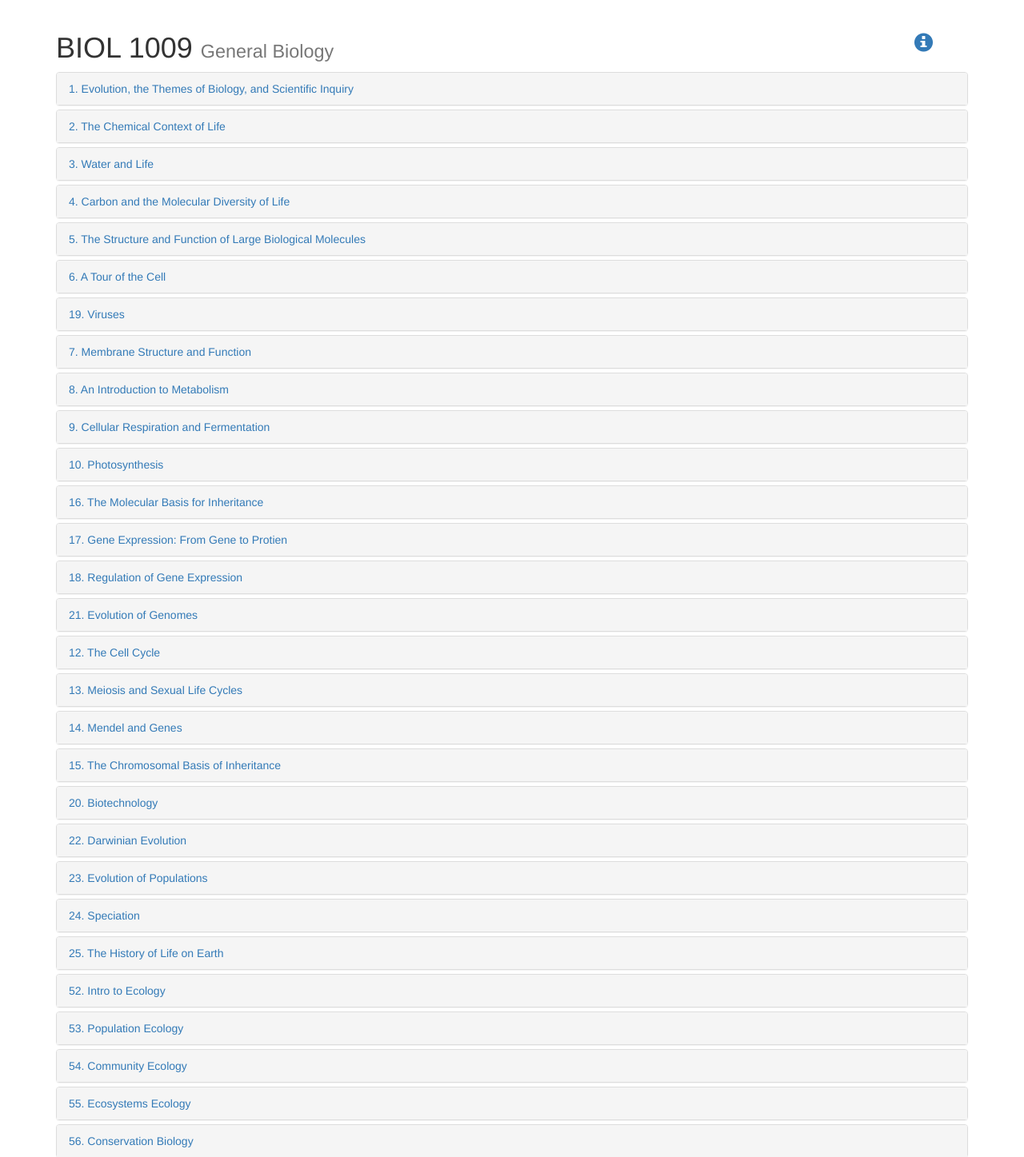
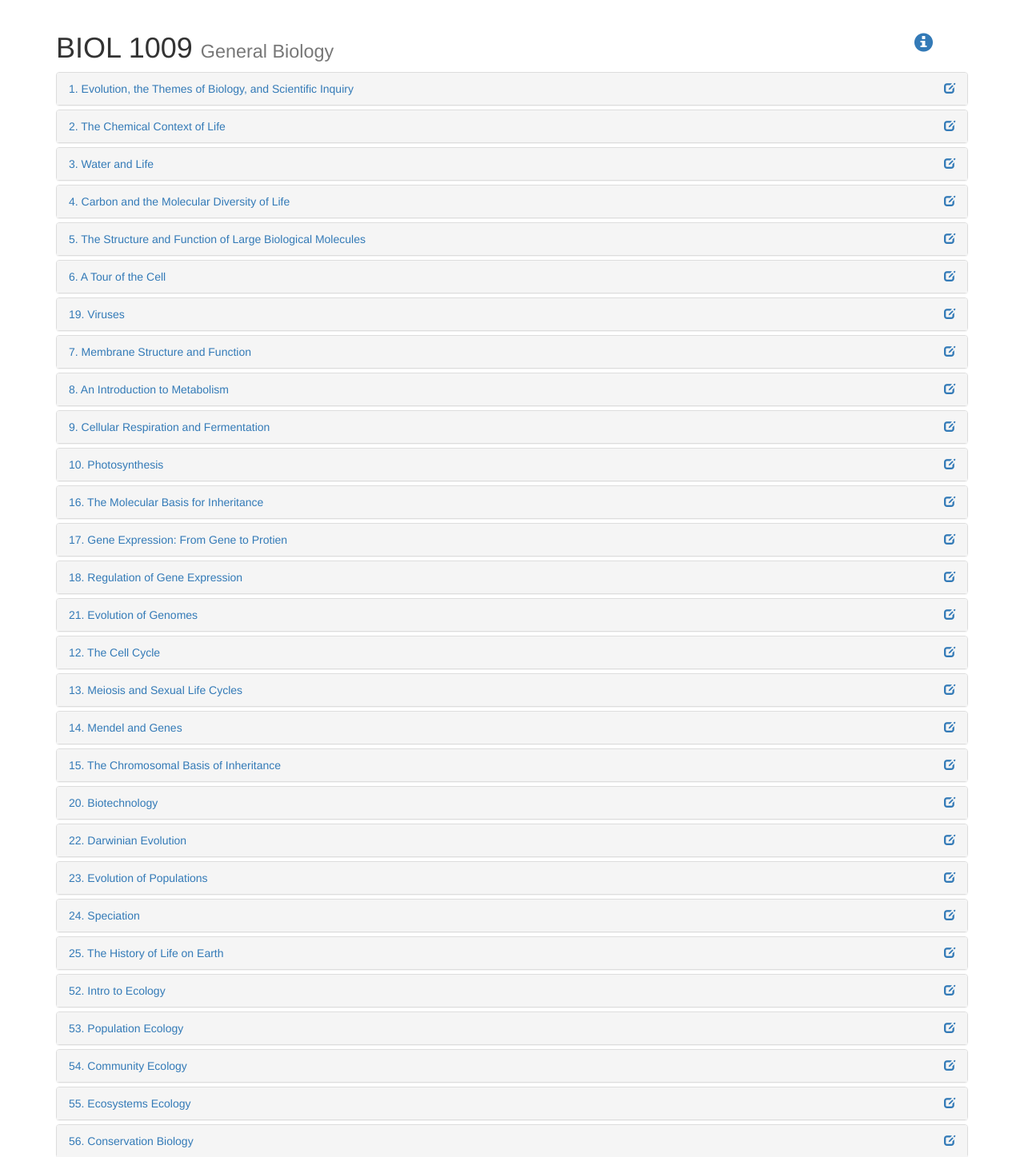
Before and after one commit to kriswithank/personalSite, a Django app: a page that uses coursenotes/templates/coursenotes/course_index.html in a window 1280 px wide. Shown: the part 51-1498 px from the top of the page at 80% size. Run offline with Django 3.2, Linux system fonts and the light colour scheme; data comes from the database, SQL or seed files in the repository; some libraries are stand-ins or nearby versions.

Commit message:
Add link to admin pages on chapter index page

```diff
--- a/coursenotes/templates/coursenotes/course_index.html
+++ b/coursenotes/templates/coursenotes/course_index.html
@@ -39,6 +39,9 @@
     <div class="panel panel-default">
 
         <div class="panel-heading" ch-num="{{ ch.number }}">
+            <a href="{% url 'admin:coursenotes_chapter_change' ch.id %}" class="pull-right">
+                <span class="glyphicon glyphicon-edit"></span>
+            </a>
             <a href="{% url 'coursenotes:chapter_view' course.slug ch.number %}">{{ ch.number }}. {{ ch.title }}</a>
         </div>
 
```
